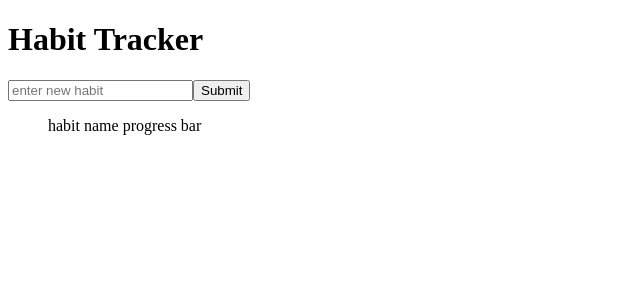
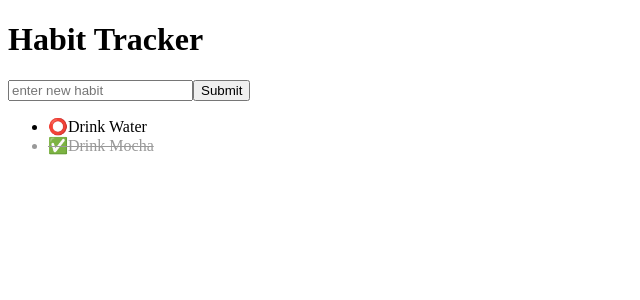
Before and after one commit to JackyKYFung/habit-tracker, a React (Vite) app: page / in a window 1280 px wide. Shown: the top 300 px of the page, without its empty margins (0-640 px from the left). Built offline with nearby package versions, Linux system fonts and the light colour scheme.

Commit message:
added map function to show habits + completion icon + css

```diff
--- a/src/App.jsx
+++ b/src/App.jsx
@@ -3,6 +3,19 @@ import './App.css'
 
 function App() {
 
+  const [habitList, setHabitList] = useState([
+    {id: 1, name: "Drink Water", completed: false},
+    {id: 2, name: "Drink Mocha", completed: true}
+  ]);
+
+
+  const toggleHabit = id => {
+    setHabitList(prevHabitList =>
+      prevHabitList.map(habit =>
+        habit.id === id ? { ...habit, completed: !habit.completed } : habit
+      )
+    )
+  }
 
   return (
     <>
@@ -15,8 +28,21 @@ function App() {
 
         <div>
           <ul>
-            habit name
-            progress bar
+
+            {habitList.map((habit) => (
+              <li
+                key={habit.id}
+                style={{
+                  textDecoration: habit.completed ? "line-through" : "none",
+                  color: habit.completed ? "#999" : "#000"
+                }}
+              >
+              <span>
+                {habit.completed ? "✅" : "⭕"}
+              </span>
+                {habit.name}
+              </li>
+            ))}
           </ul>
         </div>
       </main>
```
